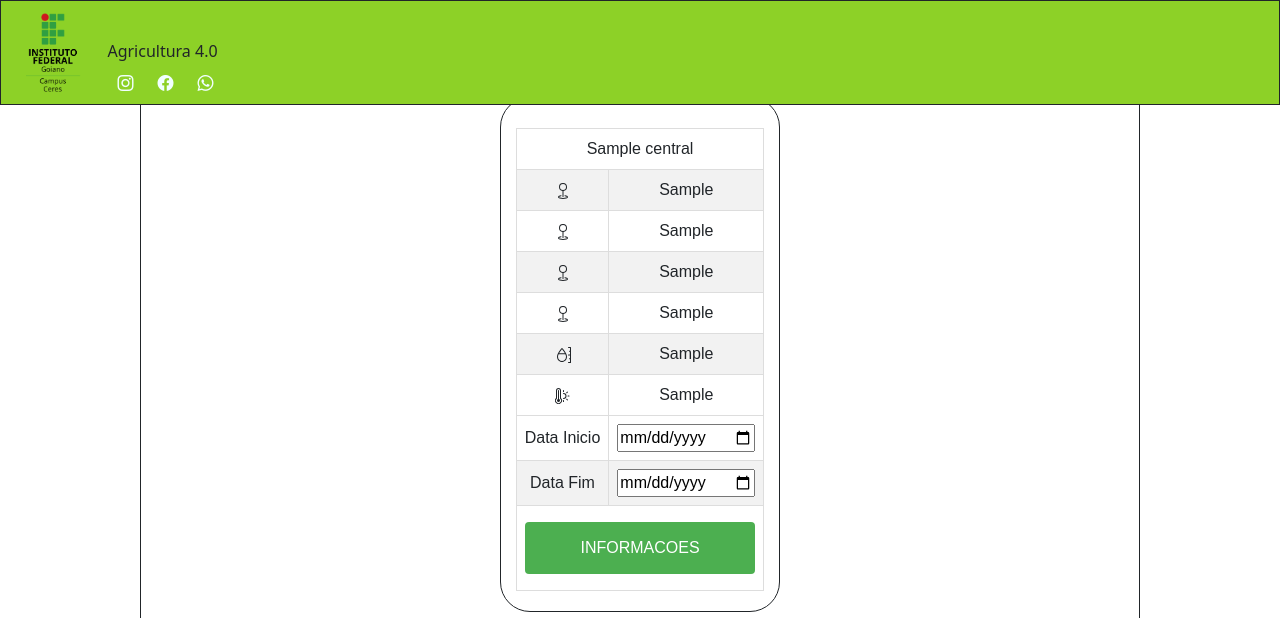
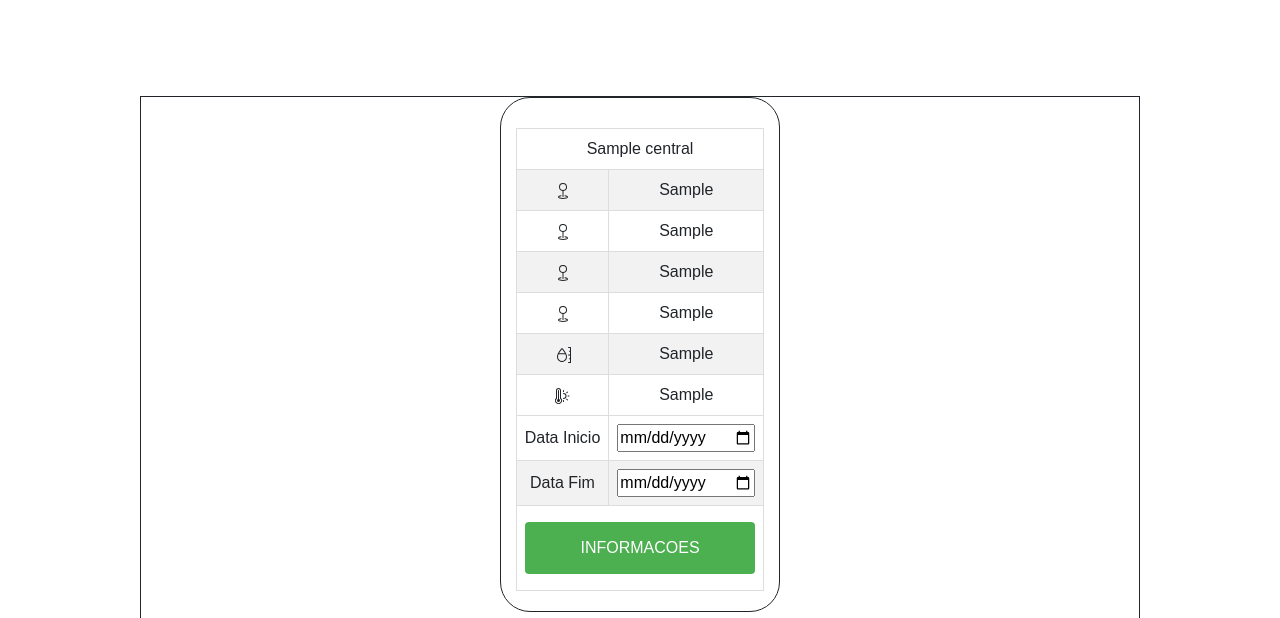
Before and after one commit to CarlosHMms/agricultura4ponto0, a PHP site: page / in a window 1280 px wide. Shown: the top 618 px of the page. Run offline with PHP 8.4, Linux system fonts and the light colour scheme; tables that the repository leaves empty or names only in its code hold one stand-in row (values such as "Sample post"); some libraries are stand-ins or nearby versions.

Commit message:
inicio da nova navbar

```diff
--- a/index.php
+++ b/index.php
@@ -24,29 +24,9 @@
     <?php
         include 'conexao.php';
     ?>
-    <!-- Navbar Bootstrap -->
-    <nav class="fixed-top " style="background-color:rgb(141, 209, 39); id=">
-        <div class="container.py">
-            <a href="" class="navbar-brand">
-            <img src="LogoIF.png" alt="" class="logoif">
-            <span>Agricultura 4.0</span>
-            </a>
-             <!-- BTN Informações -->
-          <!--  <button type="button" class="btn btn-success navbar-border navbar-border-inf">
-                <svg xmlns="http://www.w3.org/2000/svg" width="16" height="16" fill="currentColor" class="bi bi-list" viewBox="0 0 16 16">
-                <path fill-rule="evenodd" d="M2.5 12a.5.5 0 0 1 .5-.5h10a.5.5 0 0 1 0 1H3a.5.5 0 0 1-.5-.5zm0-4a.5.5 0 0 1 .5-.5h10a.5.5 0 0 1 0 1H3a.5.5 0 0 1-.5-.5zm0-4a.5.5 0 0 1 .5-.5h10a.5.5 0 0 1 0 1H3a.5.5 0 0 1-.5-.5z"></path></svg>
-                Informações
-            </button> -->
+    <!-- Nova Navbar -->
 
-            <!-- BTN Social -->
-
-            <i class="bi bi-instagram navbar-border-insta"></i>
-            <i class="bi bi-facebook navbar-border-face"></i>
-            <i class="bi bi-whatsapp navbar-border-wpp"></i>
-        </div>
-    </nav>
-
-    <!-- Fim Navbar Bootstrap -->
+    <!-- Fim da Nova Navbar -->
     <script src="js/scripts.js"></script>
 
     <br>
```
